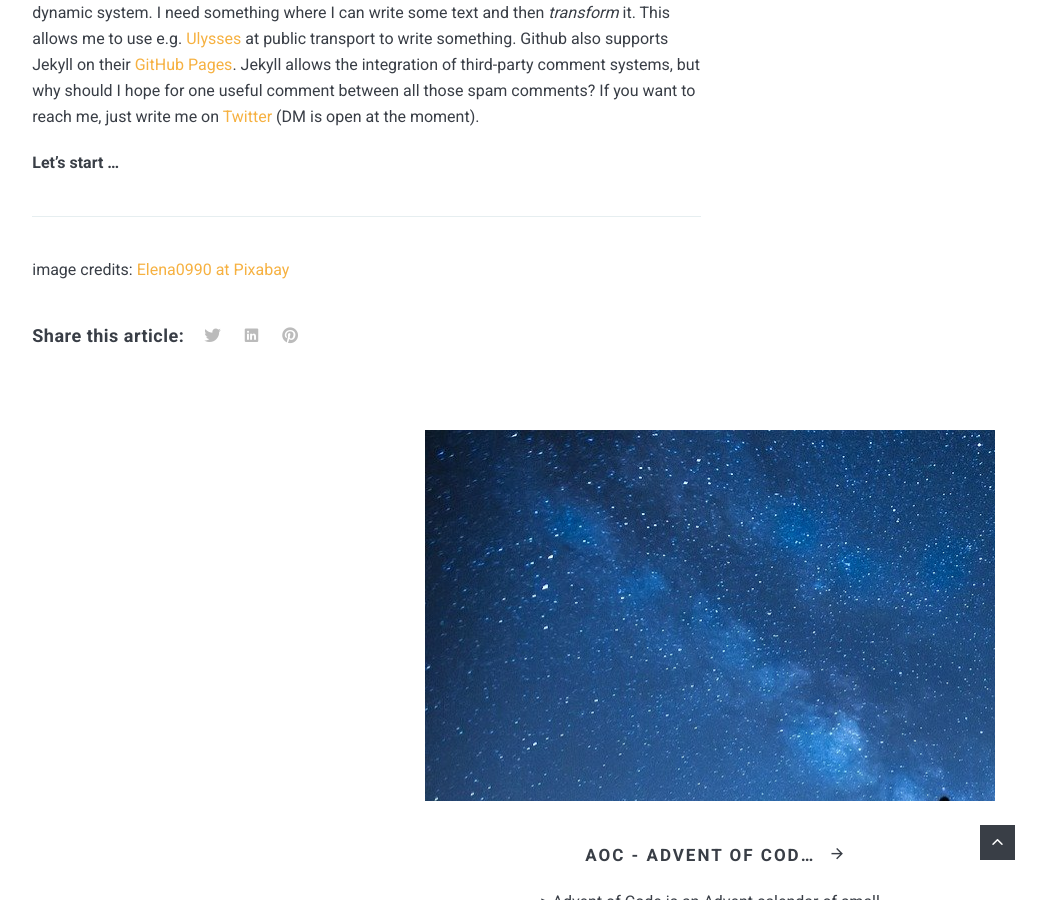
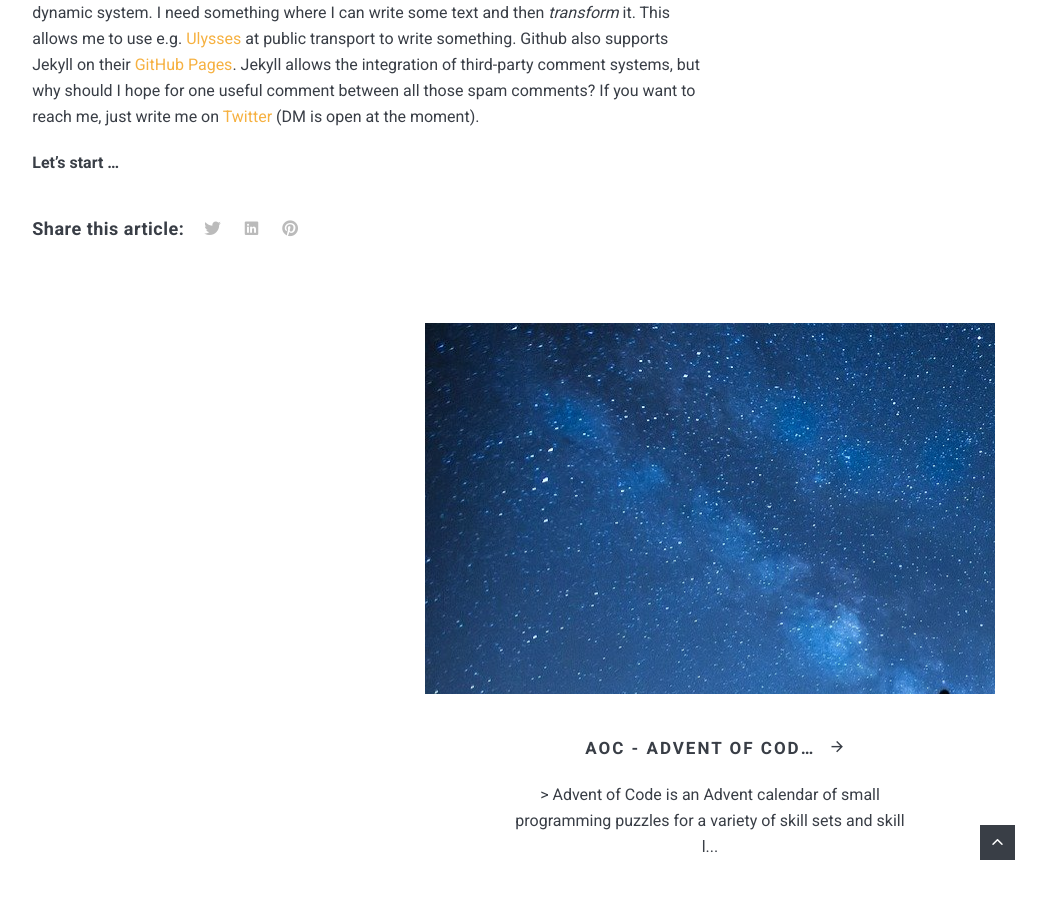
Before and after one commit to choas/choas.github.io, a Jekyll site: the page built from _posts/2019-12-14-welcome.md, in a window 1280 px wide and 900 px high, scrolled down 1505 px. Shown: the whole window, without its empty margins (225-1271 px from the left). Built offline with Jekyll 4.4.1, drawn with Linux system fonts in a browser that asks for light colours; nearby versions of some CDN libraries.

Commit message:
update README.md; image credit is rendered

```diff
--- a/_posts/2019-12-14-welcome.md
+++ b/_posts/2019-12-14-welcome.md
@@ -22,10 +22,6 @@ Jekyll allows the integration of third-party comment systems, but why should I h
 
 __Let’s start ...__
 
-----
-
-image credits: [Elena0990 at Pixabay](https://pixabay.com/de/photos/welcome-holz-laser-willkommen-bei-2651108/)
-
 [cxlabs]: https://cxlabs.sap.com
 [leonardo-buch]: http://www.sappress.de/4795
 [leonardo-npm]: https://www.npmjs.com/package/sap-leonardo
```
Also changed, not shown: README.md.
